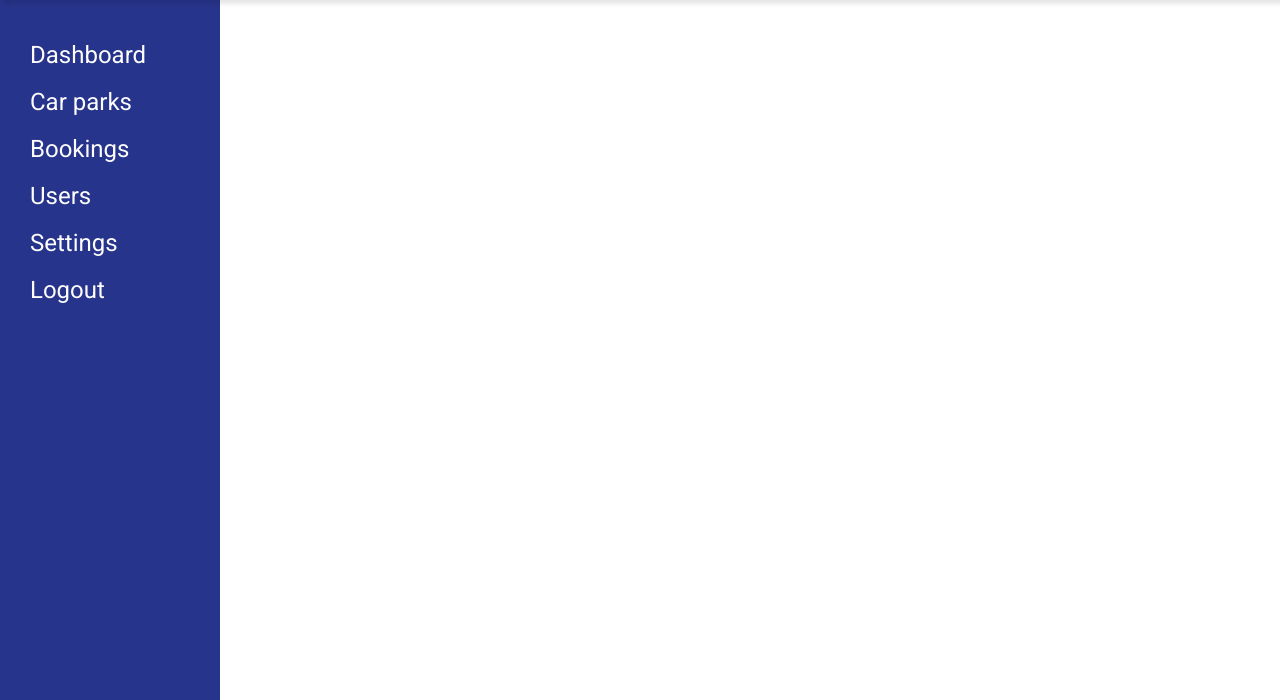
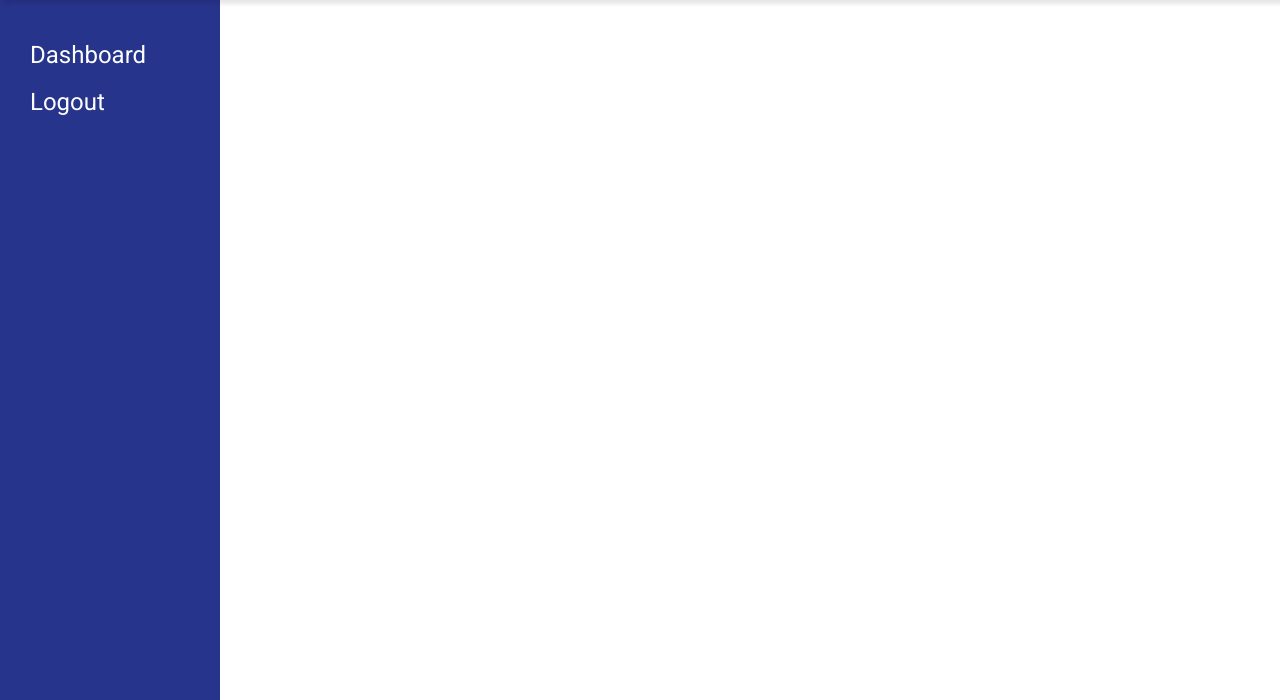
Before and after one commit to zollf/CITS3200, a Django app: page /admin/staff_required/ in a window 1280 px wide. Shown: the part 100-800 px from the top of the page. Run offline with Django 3.2, Linux system fonts and the light colour scheme; the visitor is signed in with stand-in values (Sample User, id 1).

Commit message:
took out inaccessible links?

```diff
--- a/app/resources/templates/staff_required.html
+++ b/app/resources/templates/staff_required.html
@@ -13,10 +13,6 @@
     <div class="admin">
       <div class="sidebar">
           <a href="/admin" class="h4-thin white {% if request.path == "/admin/" %}active{% endif %}">Dashboard</a>
-          <a href="/admin/carparks" class="h4-thin white {% if "carparks" in request.path %}active{% endif %}">Car parks</a>
-          <a href="/admin/bookings" class="h4-thin white">Bookings</a>
-          <a href="/admin/users" class="h4-thin white {% if "users" in request.path %}active{% endif %}">Users</a>
-          <a href="/admin/settings" class="h4-thin white {% if "settings" in request.path %}active{% endif %}">Settings</a>
           <a href="/logout" class="h4-thin white">Logout</a>
       </div>
       <div class="content">
```
